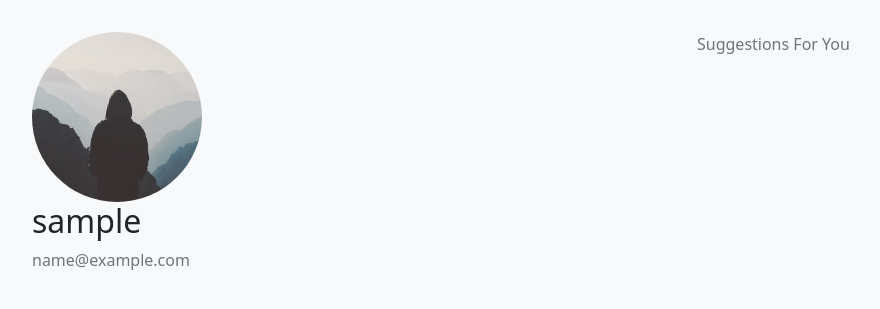
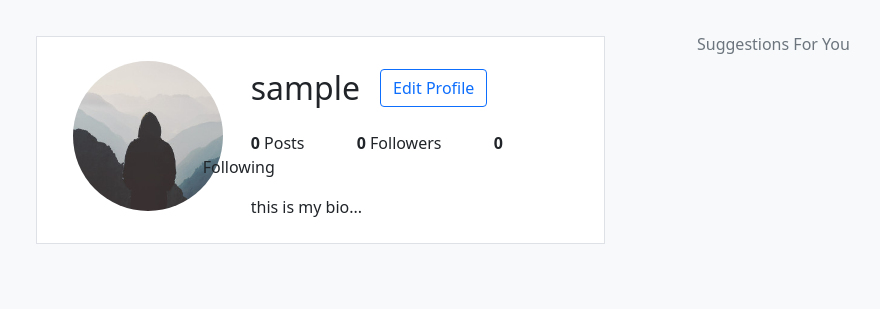
Before and after one commit to ReneTheMC/peeping-app, a Django app: a page that uses posts/templates/base.html in a window 1280 px wide. Shown: the part 120-429 px from the top of the page, without its empty margins (177-1057 px from the left). Run offline with Django 4.2, Linux system fonts and the light colour scheme; the visitor is signed in with stand-in values (Sample User, id 1); data comes from the database, SQL or seed files in the repository; data that the repository does not hold is empty; some libraries are stand-ins or nearby versions.

Commit message:
user profile UI, show posts in profile, sidebar

```diff
--- a/accounts/templates/profile.html
+++ b/accounts/templates/profile.html
@@ -1,14 +1,31 @@
 {% extends "base.html" %}
-{% load crispy_forms_tags %}
 {% block content %}
-    <div class="content-section">
-      <div class="media">
-        <img style="object-fit: cover;" width="170" height="170" class="rounded-circle" src="{{ user.profile.avatar.url }}">
-        <div class="media-body">
-          <h2 class="account-heading">{{ user.username }}</h2>
-          <p class="text-secondary">{{ user.email }}</p>
-        </div>
+
+<div class="row bg-white border m-1 p-4">
+  <div class="col-md-3">
+    <img style="object-fit: cover" width="150" height="150" class="rounded-circle" src="{{ user.profile.avatar.url }}"/>
+  </div>
+    <div class="col-md-9">
+      <div class="mt-2">
+        <b class="ms-5 h2">{{ user.username }}</b>
+        {% if request.user == user %}
+        <a href="{% url 'edit_profile' %}" class="btn btn-outline-primary ms-3 mb-3">Edit Profile</a>
+        {% else %}
+        <a href="" class="btn btn-primary ms-3 mb-3">Follow</a>
+        {% endif %}
       </div>
-      <!-- FORM HERE -->
+      <div class="mt-2">
+        <span><b class="ms-5">0</b> Posts</span>
+        <span><b class="ms-5">0</b> Followers</span>
+        <span><b class="ms-5">0</b> Following</span>
+      </div>
+      <div class="ms-5 mt-3">
+        this is my bio...
+      </div>
     </div>
-{% endblock content %}
+  </div>
+<div class="mt-3">
+  {% include 'post_card.html' %}
+</div>
+
+{% endblock %}
--- a/accounts/views.py
+++ b/accounts/views.py
@@ -4,6 +4,7 @@ from django.contrib.auth.decorators import login_required
 from django.contrib.auth.models import User
 
 from .forms import UserRegisterForm, EditAvatarForm, EditInformationForm
+from posts.models import Post
 
 
 def register(request):
@@ -12,7 +13,10 @@ def register(request):
         if form.is_valid():
             form.save()
             username = form.cleaned_data.get('username')
-            messages.success(request, f'Your account has been created! You are now able to log in')
+            messages.success(
+                request,
+                'Your account has been created! You are now able to log in'
+            )
             return redirect('login')
     else:
         form = UserRegisterForm()
@@ -21,15 +25,25 @@ def register(request):
 
 @login_required
 def profile(request, username):
+    users = User.objects.all()
     user = User.objects.filter(username=username).first()
-    return render(request, 'profile.html', context={'user':user})
+    posts = Post.objects.filter(user=user).all()
+    already_liked = []
+    for post in posts:
+       if post.likes.filter(id=request.user.id).exists():
+           already_liked.append(post.id)
+    return render(request, 'profile.html', context={'user':user, 'posts':posts, 'already_liked':already_liked, 'users':users})
 
 
 @login_required
 def edit_profile(request):
     if request.method == 'POST':
-        avatar_form = EditAvatarForm(request.POST, request.FILES, instance=request.user.profile)
-        information_form = EditInformationForm(request.POST, instance=request.user)
+        avatar_form = EditAvatarForm(
+            request.POST, request.FILES, instance=request.user.profile
+        )
+        information_form = EditInformationForm(
+            request.POST, instance=request.user
+        )
         if avatar_form.is_valid() and information_form.is_valid():
             avatar_form.save()
             information_form.save()
--- a/posts/models.py
+++ b/posts/models.py
@@ -9,7 +9,7 @@ class Post(models.Model):
     caption = models.TextField()
     date_posted = models.DateTimeField(default=timezone.now)
     user = models.ForeignKey(User, on_delete=models.CASCADE, related_name='posts')
-    likes=models.ManyToManyField(User,blank=True, related_name='likes')
+    likes = models.ManyToManyField(User, blank=True, related_name='likes')
 
     @property
     def total_likes(self):
--- a/posts/templates/base.html
+++ b/posts/templates/base.html
@@ -146,14 +146,13 @@
             {% block content %}{% endblock %}
           </div>
         </div>
-        {% if request.user.is_authenticated %}
         <!-- sidebar -->
         <div class="col-md-3">
           <div class="p-3 m-3 sticky-top">
             <p class="text-muted">Suggestions For You</p>
+            {% block sidebar %}{% endblock %}
           </div>
         </div>
-        {% endif %}
         <div class="col-md-1"></div>
       </div>
     </main>
--- a/posts/templates/post_card.html
+++ b/posts/templates/post_card.html
@@ -5,7 +5,7 @@
   <link rel="stylesheet" href="https://cdnjs.cloudflare.com/ajax/libs/font-awesome/4.7.0/css/font-awesome.min.css">
   <script src="https://ajax.googleapis.com/ajax/libs/jquery/3.5.1/jquery.min.js"></script>
 </head>
-<div class="bg-white border mb-4">
+<div class="bg-white border m-1 mb-3">
   <div class="row p-3">
     <!-- user avatar -->
     <div class="col-md-1">
@@ -30,41 +30,42 @@
       <!-- checkin if user has already liked the content or not -->
       {% if post.id in already_liked %}
       <a name="{{ post.id }}" style="cursor: pointer; font-size:48px;color: red;vertical-align:middle;" class="likin" id="co"><i style="font-size: 30px;" class="material-icons">&#xe87d;</i></a>
-                  <b>{{post.total_likes}}</b>
       {% else %}
       <a name="{{ post.id }}" style="cursor: pointer;font-size:48px;color: black;vertical-align:middle;" class="likin" id="co"><i style="font-size: 30px;vertical-align:middle;" class="material-icons">&#xe87d;</i></a>
-                  <b>{{post.total_likes}}</b>
       {% endif %}
+      <b>{{ post.total_likes }}</b>
     </div>
+      <div>
         <!-- caption -->
-        <div>
-          <b><a class="text-dark" href="{% url 'profile' post.user.username %}">{{ post.user.username }}</b></a> {{ post.caption }}
+        <b><a class="text-dark" href="{% url 'profile' post.user.username %}">
+          {{ post.user.username }}</b>
+        </a>
+        {{ post.caption }}
       </div>
+        <!-- date -->
         <div class="mt-3 mb-2 text-muted">{{ post.date_posted }}</div>
       </div>
     </div>
 {% endfor %}
 <script>
-// AJAX CALL
 $('.likin').click(function(){
   $.ajax({
     type: "POST",
     url: "{% url 'post_like' %}",
-             data: {'content_id': $(this).attr('name'), 'operation':'like_submit','csrfmiddlewaretoken': '{{ csrf_token }}'},
+    data: {
+      'content_id': $(this).attr('name'),
+      'operation':'like_submit',
+      'csrfmiddlewaretoken': '{{ csrf_token }}'
+    },
     dataType: "json",
     success: function(response) {
       selector = document.getElementsByName(response.content_id);
       if(response.liked==true){
-                      $(selector).css("color","red");
+        $(selector).css("color", "red");
+      } else if(response.liked==false){
+        $(selector).css("color", "black");
       }
-                    else if(response.liked==false){
-                      $(selector).css("color","black");
     }
-
-
-              }
-
   });
-
 })
 </script>
```
Also changed, not shown: posts/templates/home.html (+12 -0 lines), posts/views.py (+6 -2 lines). Lines whose indentation alone changed are shown as unchanged.
